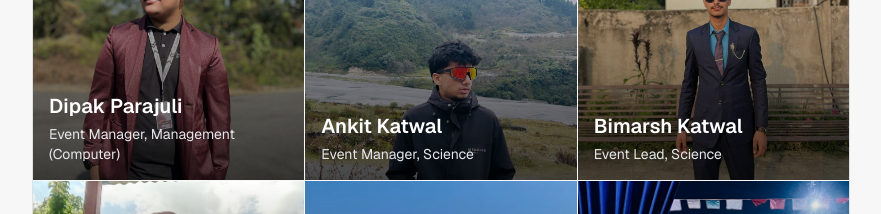
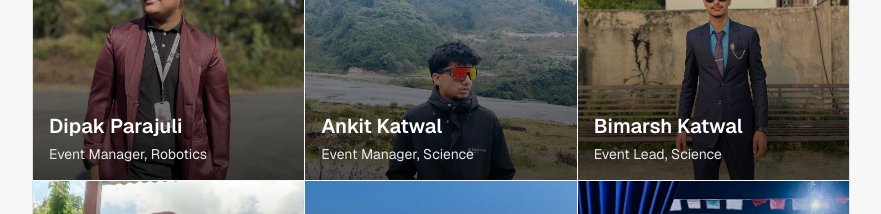
Before and after one commit to Manish-Tamang/godawarihacks, a Next.js app: page / in a window 1280 px wide. Shown: the part 10260-10474 px from the top of the page, without its empty margins (199-1080 px from the left). Built offline with nearby package versions, Linux system fonts and the light colour scheme.

Commit message:
fix: Correct Dipak's faculty from Management to Robotics

```diff
--- a/app/components/Team.tsx
+++ b/app/components/Team.tsx
@@ -21,7 +21,7 @@ const teamMembers: TeamMember[] = [
   {
     name: "Dipak Parajuli",
     role: "Event Manager",
-    faculty: "Management (Computer)",
+    faculty: "Robotics",
     image: "/team/Dipak.jpg",
     instagram: "https://www.instagram.com/nijanparajuli/",
   },
```
